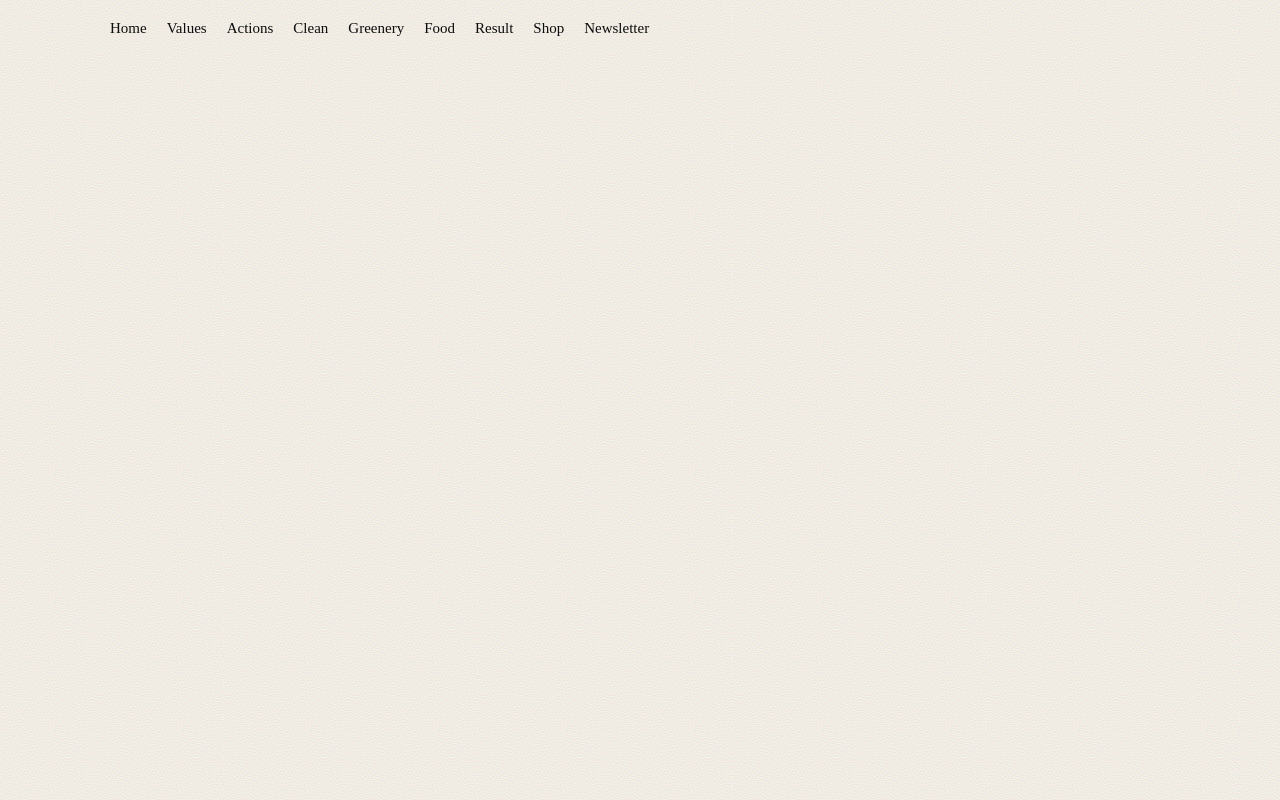
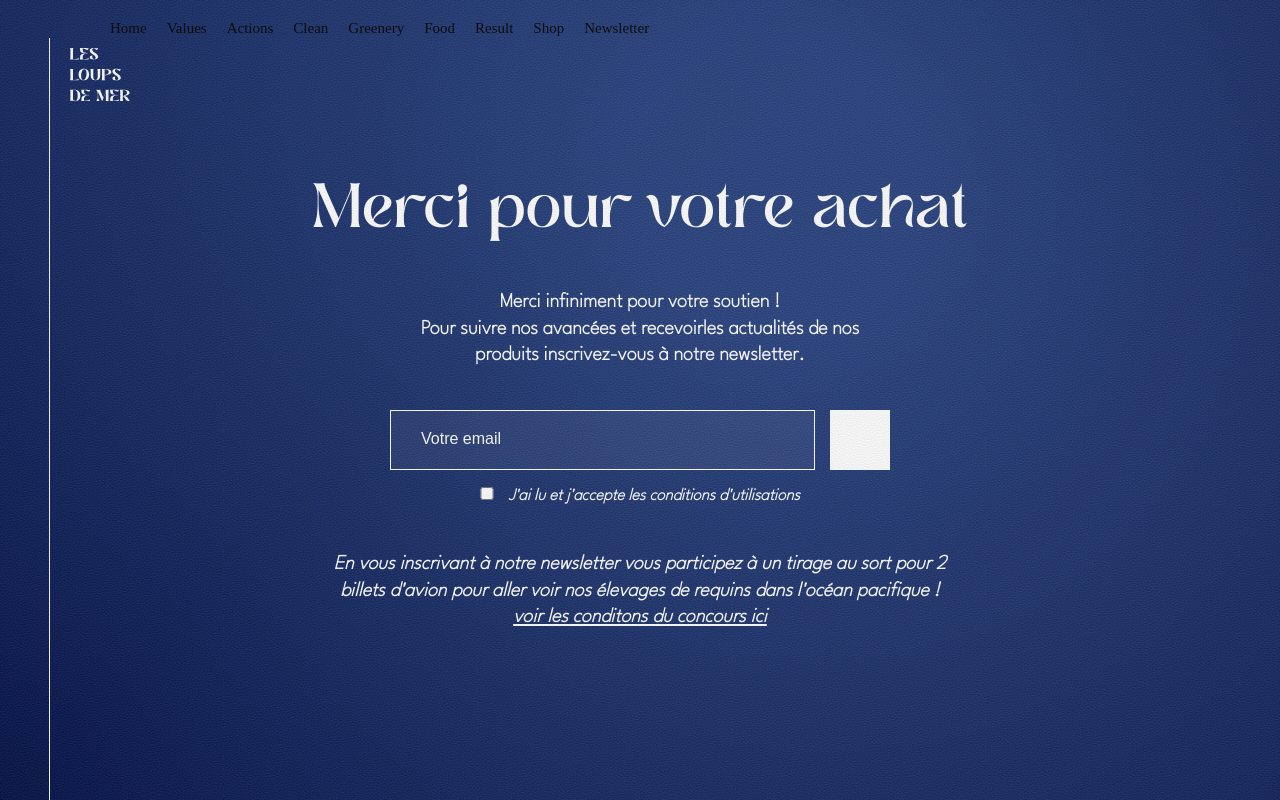
Before and after one commit to DMI1-project-webgl/les-loups-de-mer, a Vue app: page /newsletter in a window 1280 px wide. Built offline with nearby package versions, Linux system fonts and the light colour scheme.

Commit message:
:construction: dev page newsletter

```diff
--- a/src/views/Experience/Greenery.vue
+++ b/src/views/Experience/Greenery.vue
@@ -10,7 +10,9 @@ import Modal from '../../components/Experience/Modal.vue';
           <div class="col-1 h-100 position-relative">
             <div class="greenery--btn-container">
               <div class="greenery--btn">
-                <img src="" alt="">
+                <svg id="a" xmlns="http://www.w3.org/2000/svg" viewBox="0 0 300 300">
+                  <path d="M123.65,0c5.13,1.47,9.31,4.12,10.97,9.51,1.75,5.67,.25,10.54-3.92,14.71-15.82,15.8-31.63,31.63-47.44,47.45-.74,.74-1.44,1.51-2.56,2.7,1.53,.07,2.54,.16,3.56,.16,23.15,0,46.29-.05,69.44,.02,51.95,.14,96,34,109.58,84.14,15.11,55.81-16.7,115.87-71.34,134.72-9.36,3.23-18.92,5.41-28.82,6.05-.86,.06-1.7,.36-2.55,.55h-48.64c-2.16-1.41-4.79-2.42-6.4-4.31-4.24-4.98-3.92-10.95-1.78-16.58,2-5.26,6.65-6.98,12.09-6.97,13.67,.02,27.35,.19,41.01-.12,40.31-.92,74.64-30.93,81.2-70.76,7.72-46.94-24.33-91.18-71.16-98.06-4.42-.65-8.95-.84-13.42-.86-23.24-.08-46.48-.04-69.72-.03-.77,0-1.54,.07-3,.14,1,1.09,1.64,1.84,2.33,2.54,15.81,15.82,31.61,31.64,47.45,47.43,3.88,3.87,5.72,8.36,4.36,13.8-2.52,10.09-14.68,13.9-22.57,7.12-.81-.7-1.55-1.48-2.31-2.24-23.82-23.82-47.65-47.64-71.47-71.46-7.43-7.43-7.42-14.99,.01-22.42C61.61,54.14,84.7,31.1,107.72,8c3.32-3.33,6.59-6.6,11.24-8h4.69Z" style="fill:#1f3666;"/>
+                </svg>
               </div>
               <p class="greenery--btn-text">Recommencer</p>
             </div>
@@ -21,7 +23,9 @@ import Modal from '../../components/Experience/Modal.vue';
           <div class="col-1 h-100">
             <div class="greenery--btn-container" @click="validateStep" >
               <div class="greenery--btn">
-                <img src="" alt="">
+                <svg id="a" xmlns="http://www.w3.org/2000/svg" viewBox="0 0 300 300">
+                  <path d="M141,300c-5.58,0-10.82-2.85-13.84-7.64L43.8,160.09c-4.82-7.65-2.53-17.75,5.12-22.57,7.64-4.82,17.75-2.53,22.57,5.12l65.86,104.5L227.06,10.57c3.2-8.45,12.65-12.7,21.1-9.5,8.45,3.2,12.7,12.65,9.5,21.1l-101.35,267.27c-2.2,5.8-7.49,9.86-13.67,10.48-.55,.05-1.09,.08-1.64,.08Z" style="fill:#1f3666;"/>
+                </svg>
               </div>
               <p class="greenery--btn-text">Valider</p>
             </div>
@@ -89,6 +93,18 @@ export default defineComponent({
   background-color: white;
   border-radius: 50%;
   overflow: hidden;
+  position: relative;
+}
+.greenery--btn:hover {
+  cursor: pointer;
+}
+.greenery--btn svg {
+  position: absolute;
+  width: 25px;
+  height: auto;
+  top: 50%;
+  left: 50%;
+  transform: translate(-50%, -50%);
 }
 .greenery--btn-text {
   color: white;
--- a/src/views/Newsletter.vue
+++ b/src/views/Newsletter.vue
@@ -1,2 +1,127 @@
+<script setup lang="ts">
+import Nav from './../components/Nav.vue';
+import BackgroundGradient from './../components/BackgroundGradient.vue';
+</script>
+
 <template>
+    <BackgroundGradient />
+    <Nav />
+    <section class="newsletter page-experience">
+        <div class="container-fluid h-100">
+            <div class="row h-100">
+                <div class="col-12 h-100">
+                    <div class="newsletter--content-container">
+                        <div class="newsletter--title">
+                            <h1>Merci pour votre achat</h1>
+                        </div>
+                        <div class="newsletter--text">
+                            <p>Merci infiniment pour votre soutien !<br>Pour suivre nos avancées et recevoirles actualités de nos<br>produits inscrivez-vous à notre newsletter.</p>
+                        </div>
+                        <div class="newsletter--form-container">
+                            <form action="" method="get" class="newsletter--form">
+                                <div class="newsletter--form-col">
+                                    <div class="newsletter--form-group">
+                                        <input type="text" name="name" id="name" required  placeholder="Votre email">
+                                        <input type="submit" value="Subscribe!">
+                                    </div>
+                                </div>
+                                <div class="newsletter--cgu-group">
+                                    <input type="checkbox" id="cgu" name="cgu" value="cgu">
+                                    <label for="cgu">J'ai lu et j'accepte les conditions d'utilisations</label>
+                                </div>
+                            </form>
+                        </div>
+                        <div class="newsletter--cgu-container">
+                            <p class="newsletter--cgu-text">
+                                En vous inscrivant à notre newsletter vous participez à un tirage au sort pour 2<br>
+                                billets d'avion pour aller voir nos élevages de requins dans l'océan pacifique !<br>
+                                <a href="/cgu" class="newsletter--cgu-link">voir les conditons du concours ici</a>
+                            </p>
+
+                        </div>
+                    </div>
+                </div>
+            </div>
+        </div>
+    </section>
+    <router-view />
 </template>
+
+<style scoped>
+.newsletter {
+    color: white;
+    text-align: center;
+    padding: 10% 0;
+}
+.newsletter--content-container {
+    height: 100%;
+    display: flex;
+    flex-direction: column;
+    justify-content: space-evenly;
+    align-items: center;
+}
+.newsletter--cgu-text {
+    font-style: italic;
+}
+.newsletter--cgu-link {
+    text-decoration: underline;
+    color: white;
+    font-weight: bold;
+}
+.newsletter--form {
+    min-width: 100%;
+}
+.newsletter--form-container {
+    max-width: 500px;
+    width: 50vw;
+}
+.newsletter--form-container input[type="text"] {
+    background: #FFFFFF0F;
+    border: 1px solid white;
+    height: 60px;
+    width: -webkit-fill-available;
+    padding-left: 30px;
+}
+.newsletter--form-container input[type="text"]::placeholder {
+    font-size: 1.2em;
+    color: white;
+}
+.newsletter--content-container input[type="checkbox"] {
+    height: 1em;
+    aspect-ratio: 1;
+    background: #FFFFFF0F;
+    border: 1px solid white;
+}
+.newsletter--form-group {
+    text-align: left;
+    display: flex;
+}
+.newsletter--cgu-group label {
+    font-family: "leaguespartan";
+    font-size: .5em;
+    font-weight: bold;
+    font-style: italic;
+    padding-left: 15px;
+}
+/* .newsletter--form-col {
+    display: inline-flex;
+    width: 100%;
+} */
+.newsletter--form-submit {
+    aspect-ratio: 1;
+    height: 100%;
+    margin-left: 15px;
+}
+.newsletter--form-group input[type="submit"] {
+    height: 60px;
+    width: 60px;
+    border: 1px solid white;
+    font-size: 0px;
+    aspect-ratio: 1;
+    margin-left: 15px;
+    background-color: white;
+}
+.h-fit-content {
+    height: fit-content;
+}
+</style>
```
Also changed, not shown: src/views/Experience/Experience.vue (+1 -11 lines).
